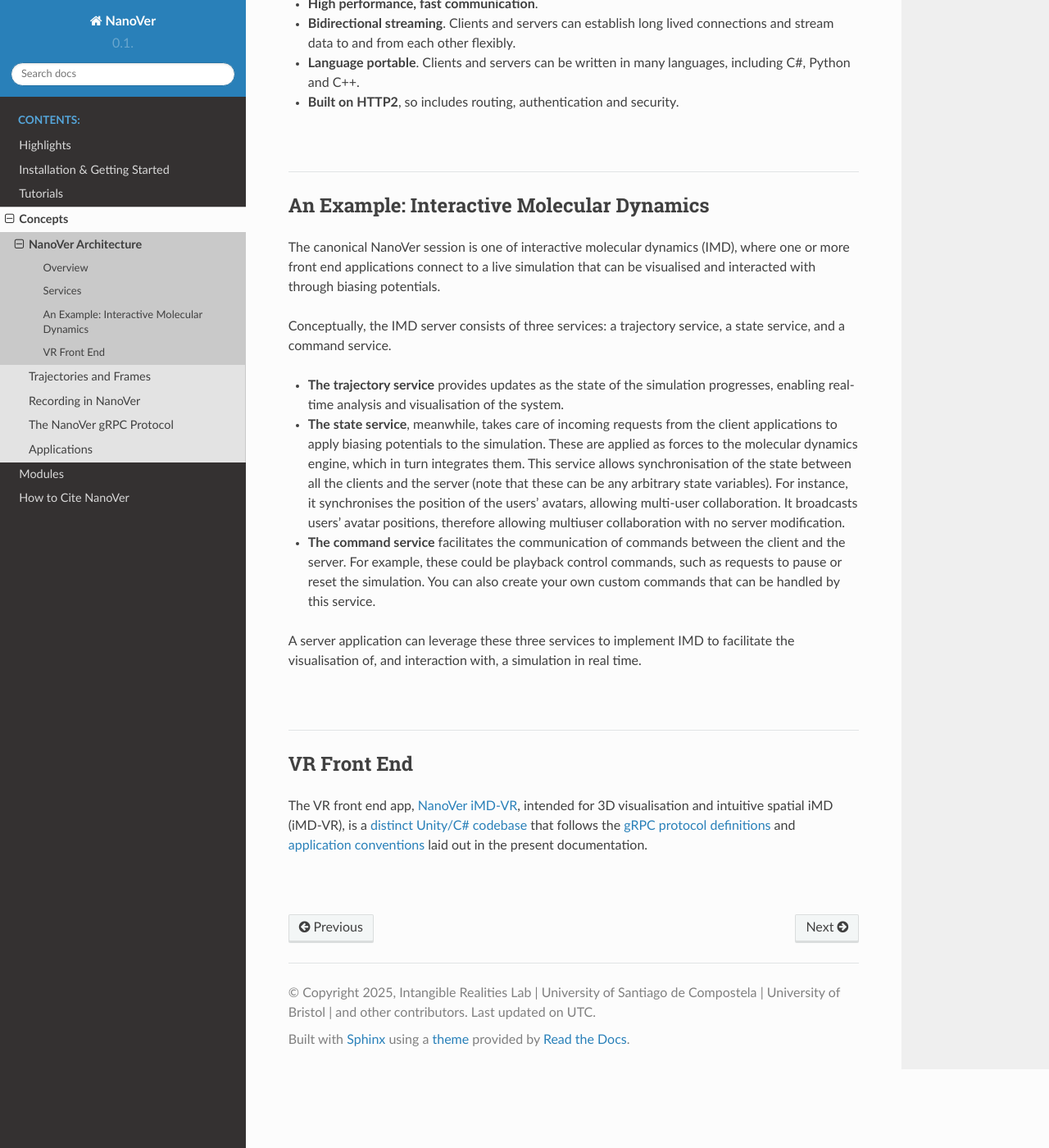
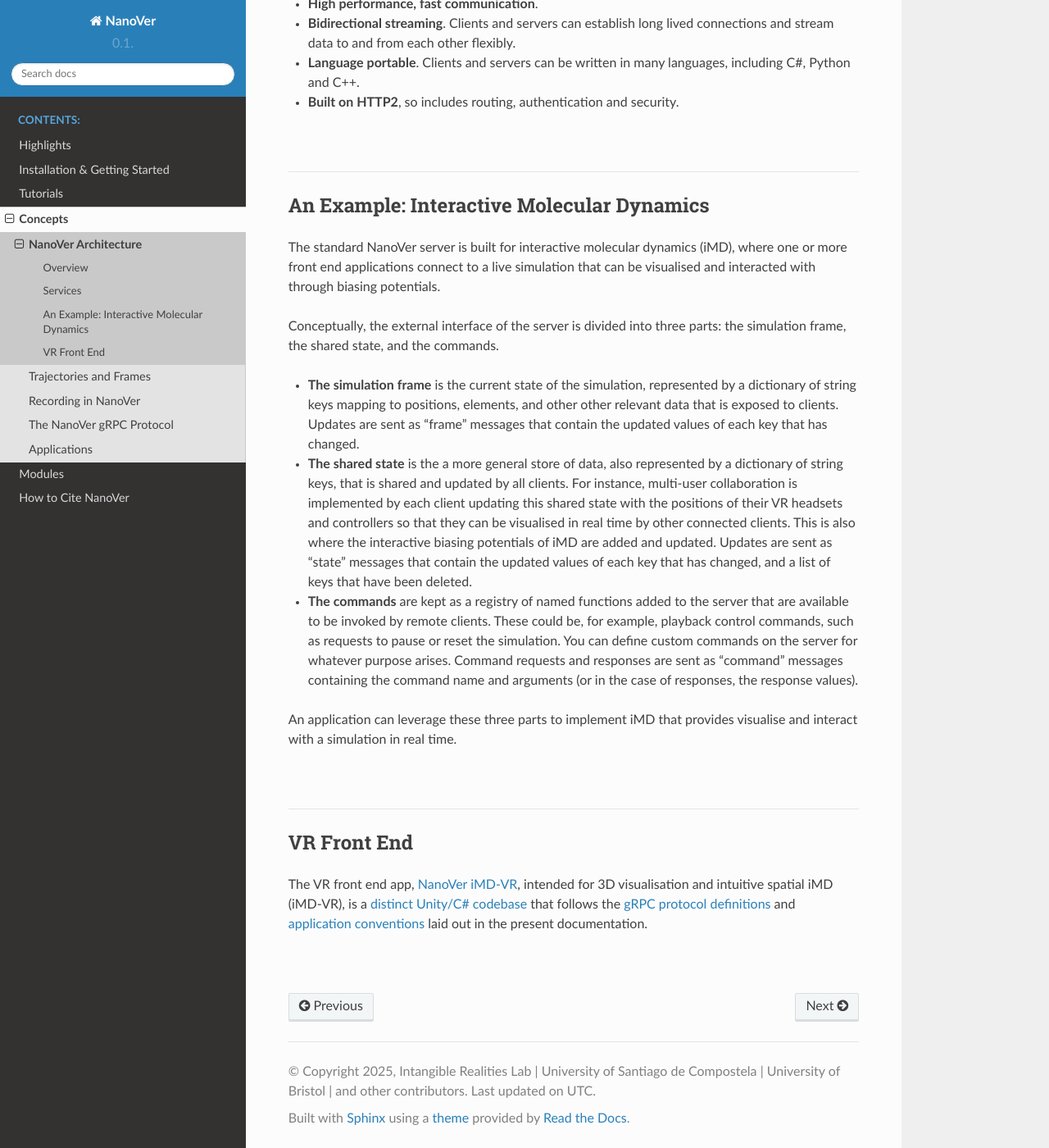
Before and after one commit to IRL2/nanover-docs, a Sphinx documentation site: the page built from source/concepts/architecture.rst, in a window 1280 px wide and 1400 px high, scrolled down 1397 px. Shown: the whole window at 82% size. Built offline with Sphinx 7.4.7 and the Read the Docs theme 3.1.0, drawn with Linux system fonts in a browser that asks for light colours; pages that are not in the unit, such as notebooks, are missing from menus; the version number could not be read and is left out.

Commit message:
update architecture example

```diff
--- a/source/concepts/architecture.rst
+++ b/source/concepts/architecture.rst
@@ -73,25 +73,29 @@
 An Example: Interactive Molecular Dynamics
 ##########################################
 
-The canonical NanoVer session is one of interactive molecular dynamics (IMD), where one or more front end applications
+The standard NanoVer server is built for interactive molecular dynamics (iMD), where one or more front end applications
 connect to a live simulation that can be visualised and interacted with through biasing potentials.
 
-Conceptually, the IMD server consists of three services: a trajectory service, a state service, and a command service.
+Conceptually, the external interface of the server is divided into three parts: the simulation frame, the shared state,
+and the commands.
 
-* **The trajectory service** provides updates as the state of the simulation progresses, enabling real-time analysis and
-  visualisation of the system.
-* **The state service**, meanwhile, takes care of incoming requests from the client applications to apply biasing potentials
-  to the simulation. These are applied as forces to the molecular dynamics engine, which in turn integrates them.
-  This service allows synchronisation of the state between all the clients and the server
-  (note that these can be any arbitrary state variables).
-  For instance, it synchronises the position of the users' avatars, allowing multi-user collaboration.
-  It broadcasts users' avatar positions, therefore allowing multiuser collaboration with no server modification.
-* **The command service** facilitates the communication of commands between the client and the server.
-  For example, these could be playback control commands, such as requests to pause or reset the simulation.
-  You can also create your own custom commands that can be handled by this service.
+* **The simulation frame** is the current state of the simulation, represented by a dictionary of string keys mapping
+  to positions, elements, and other other relevant data that is exposed to clients. Updates are sent as "frame" messages
+  that contain the updated values of each key that has changed.
+* **The shared state** is the a more general store of data, also represented by a dictionary of string keys, that is
+  shared and updated by all clients. For instance, multi-user collaboration is implemented by each client updating this
+  shared state with the positions of their VR headsets and controllers so that they can be visualised in real time by
+  other connected clients. This is also where the interactive biasing potentials of iMD are added and updated. Updates
+  are sent as "state" messages that contain the updated values of each key that has changed, and a list of keys that
+  have been deleted.
+* **The commands** are kept as a registry of named functions added to the server that are available to be invoked by
+  remote clients. These could be, for example, playback control commands, such as requests to pause or reset the
+  simulation. You can define custom commands on the server for whatever purpose arises. Command requests and responses
+  are sent as "command" messages containing the command name and arguments (or in the case of responses, the response
+  values).
 
-A server application can leverage these three services to implement IMD to facilitate the visualisation of, and
-interaction with, a simulation in real time.
+An application can leverage these three parts to implement iMD that provides visualise and interact with a simulation
+in real time.
 
 |
 
```
